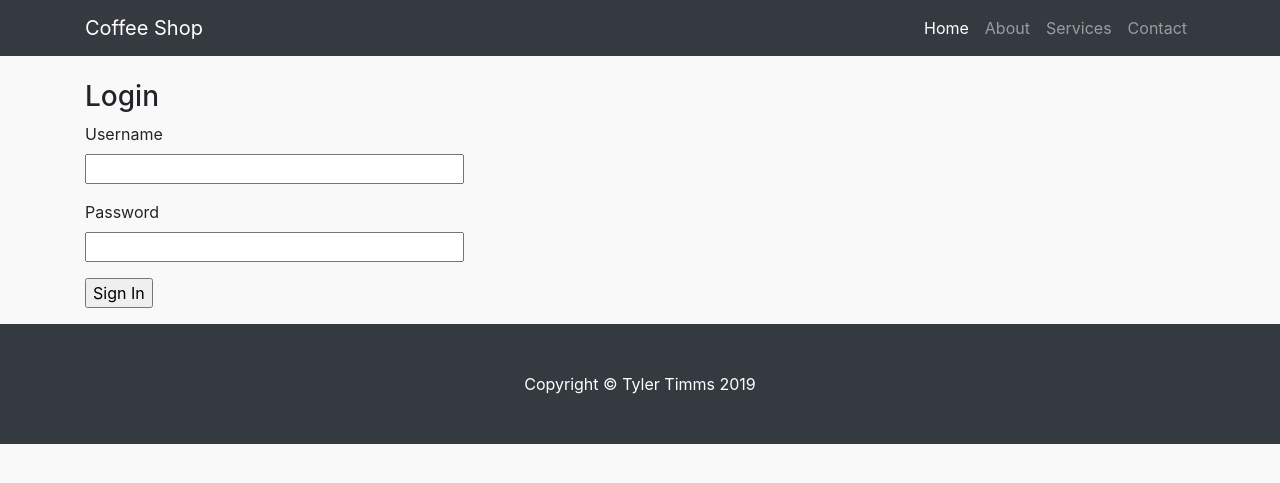
After one commit to ttimms/coffee_shop, a Flask app: page /login in a window 1280 px wide. The commit adds this page. Shown: the top 483 px of the page. Run offline with Flask 2, Linux system fonts and the light colour scheme; some libraries are stand-ins or nearby versions.

Commit message:
User logins implemented. Product table added.

```diff
--- a/StoreApp/__init__.py
+++ b/StoreApp/__init__.py
@@ -2,10 +2,12 @@ from flask import Flask
 from config import Config
 from flask_sqlalchemy import SQLAlchemy
 from flask_migrate import Migrate
+from flask_login import LoginManager
 
 storeApp = Flask(__name__)
 storeApp.config.from_object(Config)
 db = SQLAlchemy(storeApp)
 migrate = Migrate(storeApp, db)
+login = LoginManager(storeApp)
 
 from StoreApp import routes, models
--- /dev/null
+++ b/StoreApp/forms.py
@@ -0,0 +1,9 @@
+from flask_wtf import FlaskForm
+from wtforms import StringField, PasswordField, BooleanField, SubmitField
+from wtforms.validators import DataRequired
+
+class LoginForm(FlaskForm):
+    username = StringField('Username', validators=[DataRequired()])
+    password = PasswordField('Password', validators=[DataRequired()])
+    remember_me = BooleanField('Remember Me')
+    submit = SubmitField('Sign In')
--- a/StoreApp/routes.py
+++ b/StoreApp/routes.py
@@ -1,5 +1,8 @@
 from StoreApp import storeApp
-from flask import render_template
+from flask import render_template, flash, redirect, url_for
+from StoreApp.forms import LoginForm
+from StoreApp.models import User
+from flask_login import current_user, login_user, logout_user, login_required
 
 @storeApp.route('/')
 @storeApp.route('/index')
@@ -9,3 +12,28 @@ def index():
               {"name": "Iced Coffee", "price": "3.00", "image": "static/img/iced_coffee.jpeg"}
             )
   return render_template('home.html', title='Home', products=products)
+
+@storeApp.route('/login', methods=['GET', 'POST'])
+def login():
+  if current_user.is_authenticated:
+    return redirect(url_for('index'))
+  form = LoginForm()
+  if form.validate_on_submit():
+    user = User.query.filter_by(username=form.username.data).first()
+    if user is None or not user.check_password(form.password.data):
+      flash('Invalid username or password')
+      return redirect(url_for('login'))
+    login_user(user, remember=form.remember_me.data)
+    return redirect(url_for('admin'))
+  return render_template('login.html', title='Sign In', form=form)
+
+@storeApp.route('/logout')
+@login_required
+def logout():
+  logout_user()
+  return redirect(url_for('login'))
+
+@storeApp.route('/admin')
+@login_required
+def admin():
+  return 'admin page'
--- /dev/null
+++ b/StoreApp/static/css/login.css
@@ -0,0 +1,4 @@
+body {
+  padding-top: 80px;
+  background-color: #f9f9f9;
+}
--- a/StoreApp/static/css/shop_homepage.css
+++ b/StoreApp/static/css/shop_homepage.css
@@ -1,3 +1,8 @@
 body {
   padding-top: 56px;
+  background-color: #f9f9f9;
 }
+
+a:hover {
+  text-decoration: none;
+}
--- a/StoreApp/templates/base.html
+++ b/StoreApp/templates/base.html
@@ -44,6 +44,13 @@
   </nav>
 
   <div class="container">
+      {% with messages = get_flashed_messages() %}
+        {% for message in messages %}
+          <div class="alert alert-danger">
+            <strong>{{ message }}</strong>
+          </div>
+        {% endfor %}
+      {% endwith %}
       {% block body %}{% endblock %}
   </div>
 
--- /dev/null
+++ b/StoreApp/templates/login.html
@@ -0,0 +1,27 @@
+{% extends 'base.html' %}
+
+{% block head %}
+<link rel="stylesheet" href="static/css/login.css"/>
+{% endblock %}
+
+{% block body %}
+<h3>Login</h3>
+<form action="" method="post" class="login-form" novalidate>
+    {{ form.hidden_tag() }}
+    <p>
+        {{ form.username.label }}<br>
+        {{ form.username(size=32) }}
+        {% for error in form.username.errors %}
+            <span class="alert alert-danger">{{ error }}</span>
+        {% endfor %}
+    </p>
+    <p>
+        {{ form.password.label }}<br>
+        {{ form.password(size=32) }}
+        {% for error in form.password.errors %}
+            <span class="alert alert-danger">{{ error }}</span>
+        {% endfor %}
+    </p>
+    <p>{{ form.submit() }}</p>
+</form>
+{% endblock %}
```
Also changed, not shown: StoreApp/models.py (+23 -2 lines), 1 other file.
